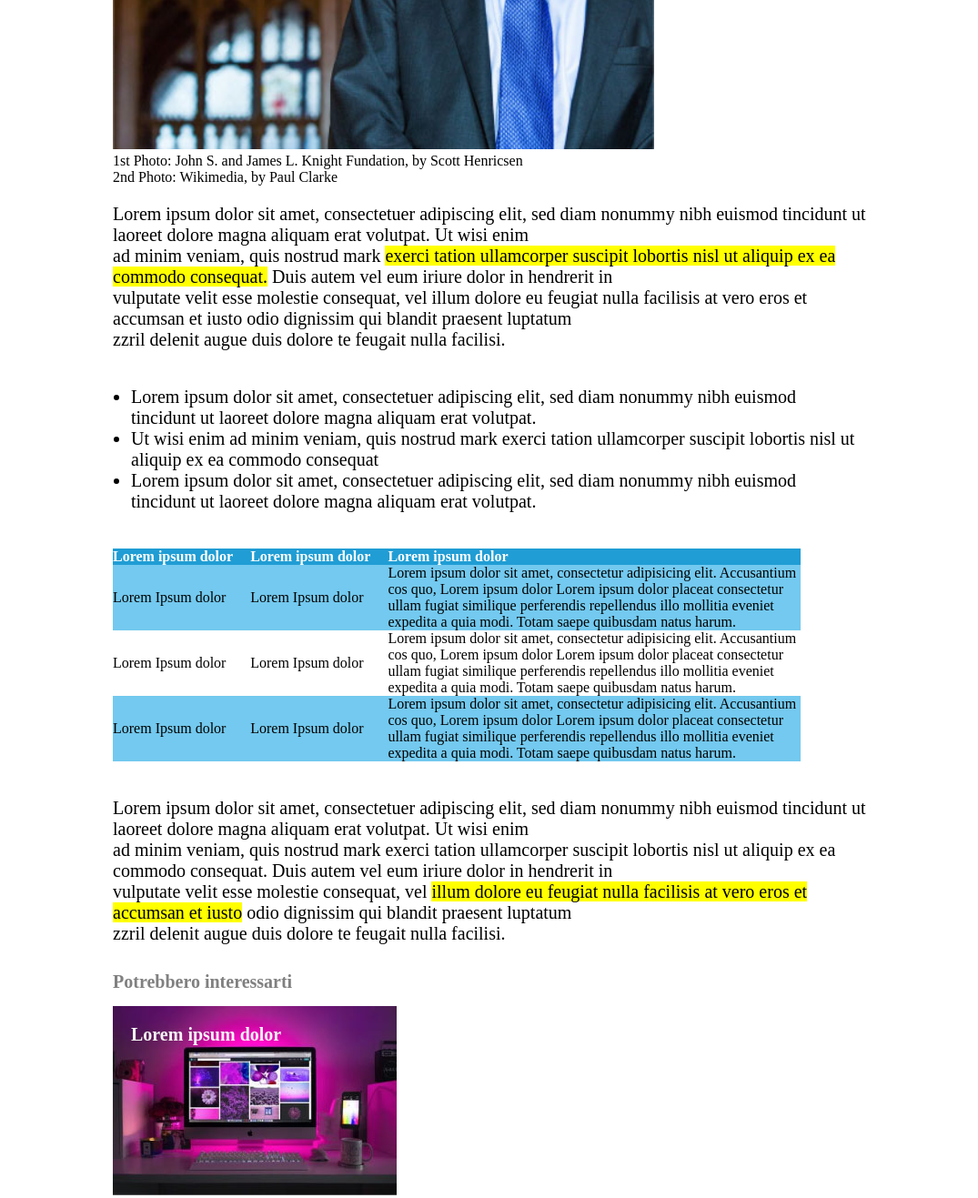
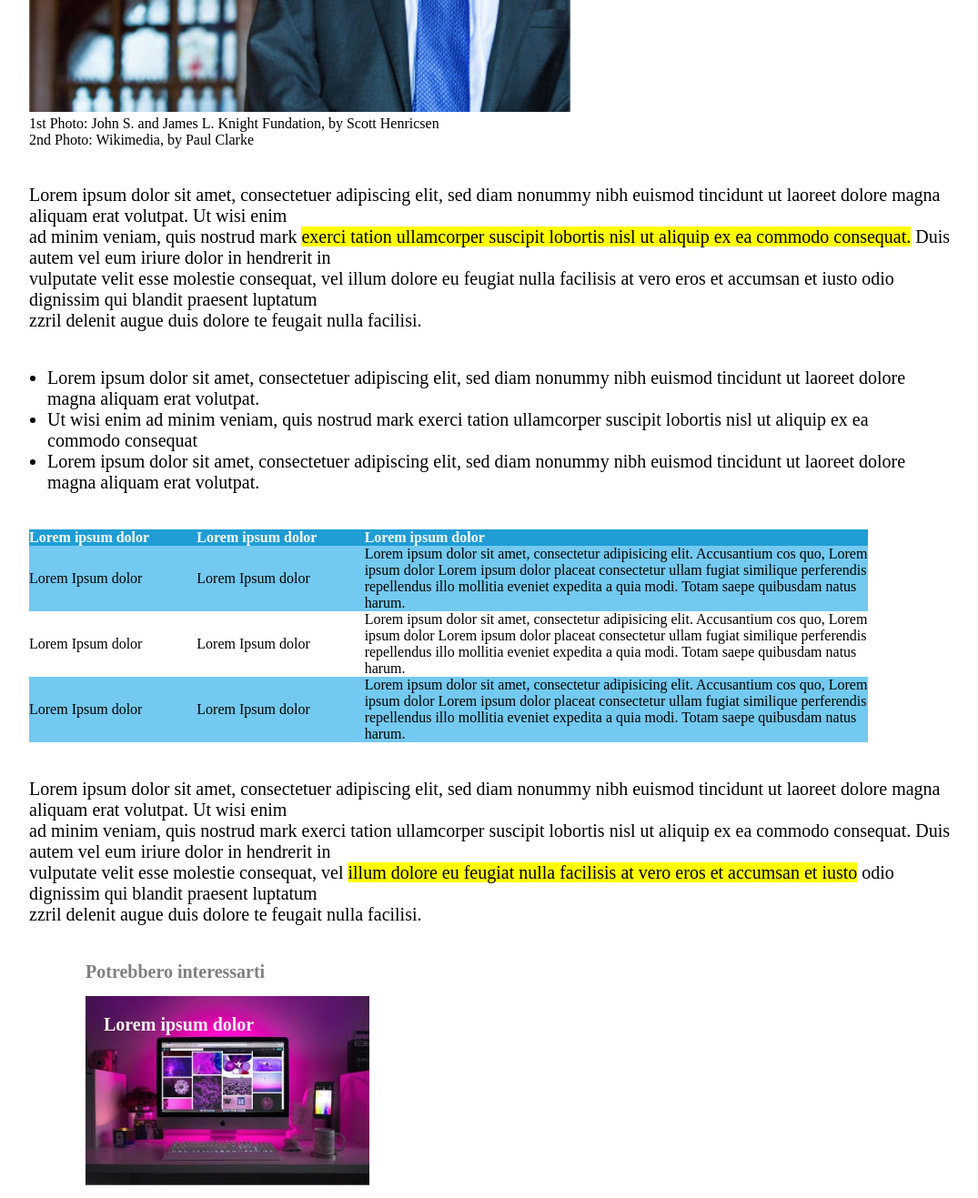
Before and after one commit to alessandrolega/html-css-booleaner, a plain HTML site: page index.html in a window 1280 px wide. Shown: the part 1180-2497 px from the top of the page at 91% size, without its empty margins (96-1171 px from the left). Drawn offline with Linux system fonts and the light colour scheme.

Commit message:
restyling codice post lez correzione

```diff
--- a/css/style.css
+++ b/css/style.css
@@ -6,26 +6,24 @@
 
 header{
     background-color: #4EA0FF;
-    height: 145px;
     background-image: url('../img/pattern.png');
-    background-size: 575px;
+    background-size: 20%;
+    padding-top: 30px;
 
 }
 
 header img{
-    width: 15%;
-    padding: 55px 0px;
-    margin: 0 190px;
+    height: 80px;
 }
 
-.container-main{
-    padding: 30px 20px;
-
-    margin:  0 200px;
+.container{
+    width: 80%;
+    margin: auto;
 }
 
 .title{
     font-size: 50px;
+    padding-top: 20px;
 }
 
 h3{
@@ -56,9 +54,7 @@ h4{
     width: 595px;
 }
 
-.container-foto-descript{
-    margin: -20px 0;
-}
+
 
 .container-section{
     margin: 40px 0;
@@ -118,11 +114,11 @@ thead{
     background-color: #73C9EF;
 }
 
-#footer-text{
+.footer-text{
     font-size: 20px;
-    margin: 0 220px ;
     color: grey;
     font-weight: bold;
+    margin: 0px 190px;
 }
 
 
@@ -130,7 +126,7 @@ thead{
     width: 312px;
     height: 208px;
     background-image: url('../img/monitor.jpg');
-    margin: 0 220px;
+    margin: 0 190px;
     margin-top: 15px;
     color: #f3f3f3;
     font-size: 20px;
@@ -142,7 +138,7 @@ thead{
     width: 311px;
     height: 207px;
     background-image: url('../img/graph.jpg');
-    margin: 0 220px;
+    margin: 0 190px;
     margin-top: 20px;
     color: #f3f3f3;
     font-size: 20px;
--- a/index.html
+++ b/index.html
@@ -10,13 +10,16 @@
 <body>
     <header>
         <!--HEADER BG + IMG + LOGO-->
+        <div class="container">
         <img src="img/logo.svg" alt="logo-header">
+        </div>
+
     </header>
 
     <main>
         <!--CONTAINER-->
 
-        <div class="container-main">
+        <div class="container">
                 <!--TITOLO-->
                 <h1 class="title">Internet deve essere al servizio del "bene pubblico": il <br>
                 manifesto di Tim Berners-Lee</h1>
@@ -27,13 +30,9 @@
                 <div class="container-foto">
                     <img id="tim-pic1" src="img/tim-1.jpg" alt="tim-berners1">
                     <img id="tim-pic2" src="img/tim-2.jpg" alt="tim-berners2">
+                    <p>1st Photo: John S. and James L. Knight Fundation, by Scott Henricsen</p>
+                    <p>2nd Photo: Wikimedia, by Paul Clarke</p>
                 </div>
-
-                <div class="container-foto-descript">
-                    1st Photo: John S. and James L. Knight Fundation, by Scott Henricsen <br>
-                    2nd Photo: Wikimedia, by Paul Clarke
-                </div>
-
     <section>
             <!--SEZIONE PARAGRAFO1-->
 
@@ -95,7 +94,7 @@
 
                         <!--ULTIMA SEZIONE PARAGRAFO-->
 
-                            <div>
+                            <div class="container-section">
                                 <p class="section-1">Lorem ipsum dolor sit amet, consectetuer adipiscing elit, sed diam nonummy nibh euismod tincidunt ut laoreet dolore magna aliquam erat volutpat. Ut wisi enim <br>
                                 ad minim veniam, quis nostrud mark exerci tation ullamcorper suscipit lobortis nisl ut aliquip ex ea commodo consequat.</span>  Duis autem vel eum iriure dolor in hendrerit in <br>
                                 vulputate velit esse molestie consequat, vel  <span class="mark-1">illum dolore eu feugiat nulla facilisis at vero eros et accumsan et iusto</span> odio dignissim qui blandit praesent luptatum <br>
@@ -103,7 +102,7 @@
                             </div>
 
     </main>
-                            <div id="footer-text">Potrebbero interessarti</div>
+                            <div class="footer-text">Potrebbero interessarti</div>
 
     <footer>
                         <div class="container-footer-img1">
```
